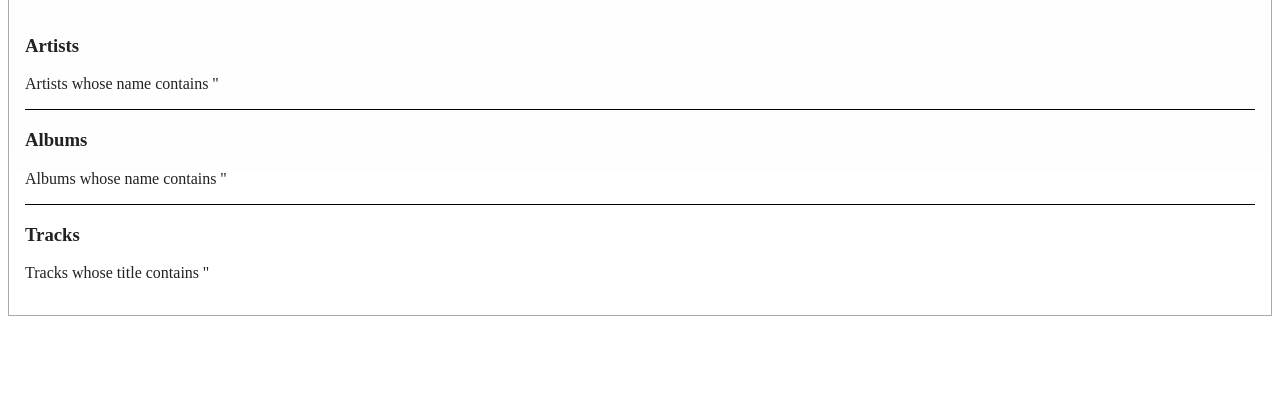
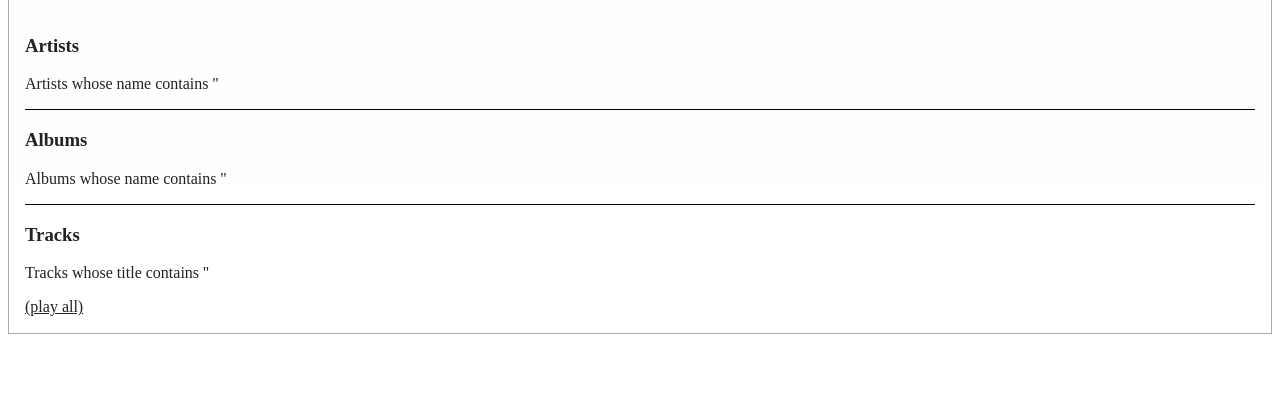
Before and after one commit to twillis/spazzer, a Python web app: template spazzer/web/templates/search.mako in a window 1280 px wide. Shown: the part 174-574 px from the top of the page. Run offline with Mako, Linux system fonts and the light colour scheme; the template is opened without the code that fills it, so the values that code supplies are empty.

Commit message:
tweaks to make "play all" work on search page

```diff
--- a/spazzer/web/templates/search.mako
+++ b/spazzer/web/templates/search.mako
@@ -67,21 +67,6 @@
     var results = {};
   </script>
   %endif
-  <script type="text/javascript">
-    $(function(){
-      $.UI.init_filter_widget("#filter-widget");
-      $.UI.init_player_widget("#player",
-        {
-          swfPath:"${request.application_url}/static/js/jQuery.jPlayer.2.1.0/"
-      });
-    });
-
-
-    function play(url){
-       $.UI.play(url);
-    }
-  </script>
-
 <script type="text/javascript">
 $(function(){
    $.UI.init_search_results("#results");
--- a/spazzer/web/templates/static/js/ui.js
+++ b/spazzer/web/templates/static/js/ui.js
@@ -32,24 +32,6 @@
 							     album_title:$(event.target).attr("album-title"),
 							     track_title:$(event.target).attr("track-title")});
 					  });
-      /*handles click events on all play-all links*/
-      $(OPTIONS.play_all_link, selector).live("click",
-					     function(event){
-						 event.preventDefault();
-						 $(OPTIONS.play_link, $(event.target)
-						   .parent()
-						   .parent(".album-item")).each(
-						       function(){
-							   var target = this;
-							   var url = $(target).attr("href");
-							   $.UI.play(url, {artist:$(target).attr("artist"),
-									   album_title:$(target).attr("album-title"),
-									   track_title:$(target).attr("track-title")});
-
-						       }
-						   );
-					     });
-
   };
   var template_cache = {};
   var render = function(template, data, container, cb){
@@ -75,6 +57,45 @@
 	  x();
       }
   };
+
+
+     var init_play_all_album = function(selector, OPTIONS){
+	      /*handles click events on all play-all links*/
+	 $(OPTIONS.play_all_link, selector).live("click",
+						 function(event){
+						     event.preventDefault();
+						     $(OPTIONS.play_link, $(event.target)
+						       .parent()
+						       .parent(".album-item")).each(
+							   function(){
+							       var target = this;
+							       var url = $(target).attr("href");
+							       $.UI.play(url, {artist:$(target).attr("artist"),
+									       album_title:$(target).attr("album-title"),
+									       track_title:$(target).attr("track-title")});
+							   }
+						       );
+						 });
+
+     };
+
+     var init_play_all_songs = function(selector, OPTIONS){
+	      /*handles click events on all play-all links*/
+	      $(OPTIONS.play_all_link, selector).live("click",
+						      function(event){
+							  event.preventDefault();
+							  $(OPTIONS.play_link, selector).each(
+								function(){
+								    var target = this;
+								    var url = $(target).attr("href");
+								    $.UI.play(url, {artist:$(target).attr("artist"),
+										    album_title:$(target).attr("album-title"),
+										    track_title:$(target).attr("track-title")});
+								}
+							    );
+						      });
+
+     };
 
   $.UI = {
 
@@ -107,6 +128,7 @@
 	      };
 
 	      init_artist_view(selector, OPTIONS, render_artist_content_cb);
+	      init_play_all_album(selector, OPTIONS);
 
 	      $(selector).tabs(
 		  {show: function(){
@@ -172,7 +194,7 @@
 		  detail_template: "/static/detail.html",
 		  tracks_template: "/static/tracks.html",
 		  play_link:".play-link",
-		  play_all_link:".play_all_link"
+		  play_all_link:".play-all-link"
 
 	      };
 	      var OPTIONS = $.extend(DEFAULT_OPTIONS, options || {});
@@ -199,6 +221,9 @@
 
 	      $(selector).find(OPTIONS.content_selector).hide();
 	      init_artist_view(selector, OPTIONS, render_artist_content_cb);
+	      init_play_all_album($("#artist-results",selector), OPTIONS);
+	      init_play_all_album($("#album-results",selector), OPTIONS);
+	      init_play_all_songs($("#track-results",selector), OPTIONS);
 
 	      if(window.results){
 		  render_artist_list({items:window.results.artists});
--- a/spazzer/web/templates/static/tracks.html
+++ b/spazzer/web/templates/static/tracks.html
@@ -1,10 +1,11 @@
+<a class="play-all-link" href="">(play all)</a>
 <table class="track-content data-list list track-list">
   {{each items}}
     <tr class="track-row">
     	<td class="track-cell">${$value.title} by ${$value.artist}</td>
 	<td class="action-cell"><a class="download-link" href="${$value.download_url}" artist="${$value.artist}" album-title="${$value.album} - ${$value.year}" track-title="${$value.name}">download</a>
 	     &nbsp;&nbsp;
-	     <a class="play-link"
+	     <a class="play-link" artist="${$value.artist}" album-title="${$value.album} - ${$value.year}" track-title="${$value.name}"
 		href="${$value.download_url}">
 	       play
 	     </a>
```
